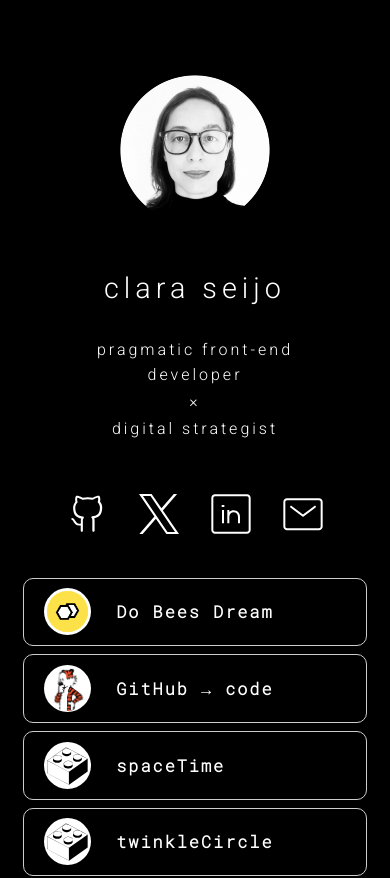
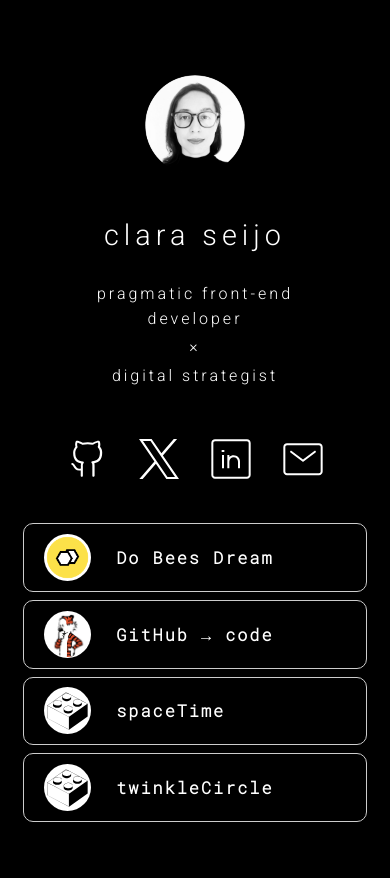
Before and after one commit to clasei/clara, a React (Create React App) app: page / in a window 390 px wide. Shown: the top 878 px of the page. Built offline with nearby package versions, Linux system fonts and the light colour scheme.

Commit message:
style improved, pic smaller

```diff
--- a/src/components/Header/Header.css
+++ b/src/components/Header/Header.css
@@ -12,8 +12,8 @@
 }
 
 .profile-pic {
-    width: 150px;
-    height: 150px;
+    width: 100px;
+    height: 100px;
     border-radius: 50%;
     margin-bottom: 1rem;
 }
@@ -44,16 +44,15 @@ p {
 
     h1 {
         font-size: 1.8rem;
-        padding-top: 0.7rem;
-        padding-bottom: 0.7rem;
+        padding-top: 0.5rem;
+        padding-bottom: 0.5rem;
     }
 
     p {
         font-size: 1rem;
         letter-spacing: 3px;
-        font-weight: 350;
         line-height: 25px;
-        margin-top: 1px;
-        margin-bottom: 1px;
+        margin-top: 0.1rem;
+        margin-bottom: 0.1rem;
     }
 }
--- a/src/components/SocialLinks/SocialLinks.css
+++ b/src/components/SocialLinks/SocialLinks.css
@@ -20,5 +20,6 @@
 @media screen and (max-width: 768px) {
     .social-links {
         gap: 2rem;
+        margin-top: 0rem;
     }
 }
```
